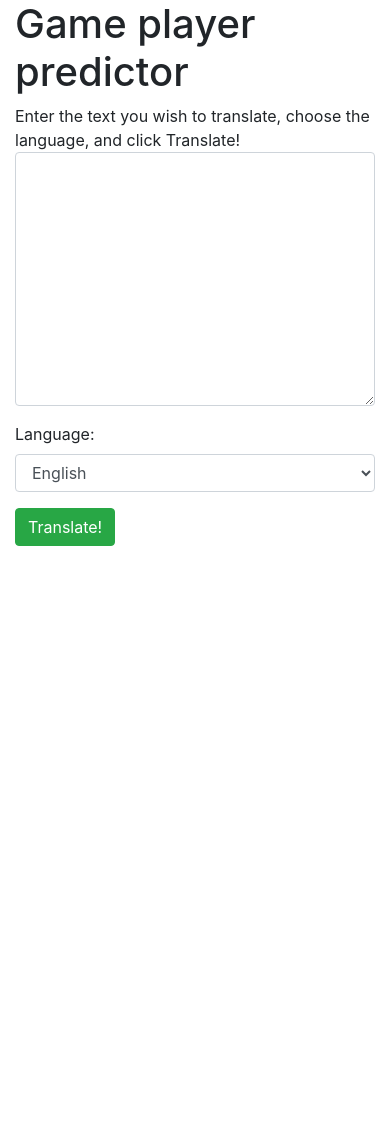
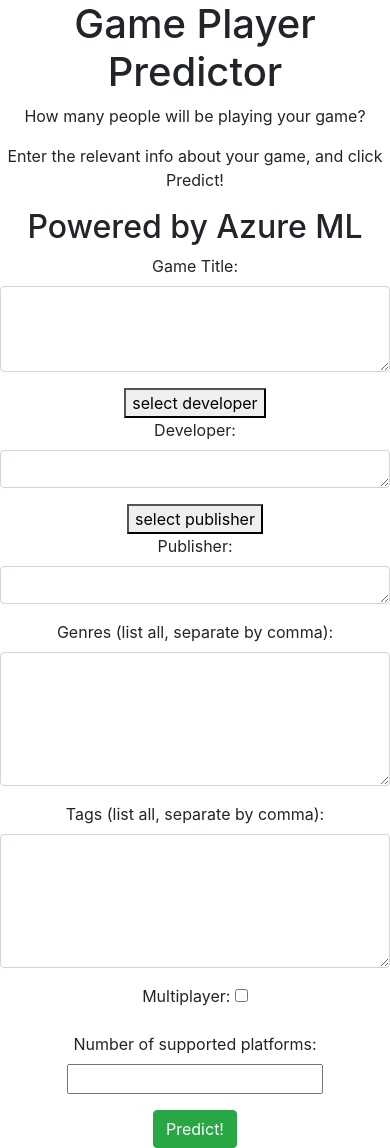
Before and after one commit to dannamachi/msa-2021-ai-project, a Flask app: page / in a window 390 px wide. Before the commit the page ends 546 px from the top, so only its background shows below. Run offline with Flask 2, Linux system fonts and the light colour scheme.

Commit message:
add interactive form & display data list

```diff
--- a/webapp/app.py
+++ b/webapp/app.py
@@ -2,8 +2,33 @@
 
 app = Flask(__name__)
 
+# get data lists
+with open('assets/common_words.json', 'r') as myfile:
+    data=myfile.read()
+common_word_list = json.loads(data)
+with open('assets/common_tags.json', 'r') as myfile:
+    data=myfile.read()
+common_tag_list = json.loads(data)
+with open('assets/common_genres.json', 'r') as myfile:
+    data=myfile.read()
+common_genre_list = json.loads(data)
+with open('assets/developer_dict.json', 'r') as myfile:
+    data=myfile.read()
+developer_dict = json.loads(data)
+with open('assets/publisher_dict.json', 'r') as myfile:
+    data=myfile.read()
+publisher_dict = json.loads(data)
+
+# get top 20 appear-the-most dev & pub
+cutdevlist = list(developer_dict.keys())
+cutdevlist = [a for a in cutdevlist if developer_dict[a] > 50]
+cutpublist = list(publisher_dict.keys())
+cutpublist = [a for a in cutpublist if publisher_dict[a] > 50]
+
+
 @app.route('/', methods=['GET'])
 def index():
-    data = json.dumps( [1.0,2.0,3.0] )
-    labels=json.dumps( ["12-31-18", "01-01-19", "01-02-19"] )
-    return render_template('index.html', data=data, labels=labels)
+    # get top 20 appear-the-most dev & pub
+    developerList = json.dumps( cutdevlist )
+    publisherList = json.dumps( cutpublist )
+    return render_template('index.html', developerList=developerList, publisherList=publisherList)
--- a/webapp/templates/index.html
+++ b/webapp/templates/index.html
@@ -5,38 +5,126 @@
     <meta name="viewport" content="width=device-width, initial-scale=1.0">
     <link rel="stylesheet" href="https://cdn.jsdelivr.net/npm/bootstrap@4.5.3/dist/css/bootstrap.min.css"
         integrity="sha384-TX8t27EcRE3e/ihU7zmQxVncDAy5uIKz4rEkgIXeMed4M0jlfIDPvg6uqKI2xXr2" crossorigin="anonymous">
-    <title>Translator</title>
+    <title>Game Player Estimator</title>
 </head>
-<body>
-    <div class="container">
-        <h1>Game player predictor</h1>
-        <div>Enter the text you wish to translate, choose the language, and click Translate!</div>
+<body onload="loadSelectOptions()">
+    <div class='row'>
+    <div class="col-md-6" id='leftblock'>
+        <h1>Game Player Predictor</h1>
+        <p>How many people will be playing your game?</p>
+        <p>Enter the relevant info about your game, and click Predict!</p>
+    </div>
+    <div class="col-md-6" id='rightblock'>
+        <h2>Powered by Azure ML</h2>
         <div>
             <form method="POST">
-                <div class="form-group">
-                    <textarea name="text" cols="20" rows="10" class="form-control"></textarea>
+                <div class="form-group" id="titlediv">
+                    <label for="gamename">Game Title:</label>
+                    <textarea id="gamename" name="gamename" cols="8" rows="3" class="form-control"></textarea>
                 </div>
-                <div class="form-group">
-                    <label for="language">Language:</label>
-                    <select name="language" class="form-control">
-                        <option value="en">English</option>
-                        <option value="it">Italian</option>
-                        <option value="ja">Japanese</option>
-                        <option value="ru">Russian</option>
-                        <option value="de">German</option>
+
+                <button type='button' id="devbutton" onclick="toggleInput('dev')">select developer</button>
+                <div class="form-group" id="devdiv1">
+                    <label for="developer1">Developer:</label>
+                    <textarea id="developer1" name="developer" rows="1" class="form-control"></textarea>
+                </div>
+                <div class="form-group" id="devdiv2">
+                    <label for="developer2">Developer:</label>
+                    <select id="developer2" name="developer" class="form-control">
+
                     </select>
                 </div>
+                <button type='button' id="pubbutton" onclick="toggleInput('pub')">select publisher</button>
+                <div class="form-group" id="pubdiv1">
+                    <label for="publisher1">Publisher:</label>
+                    <textarea type="text" id="publisher1" name="publisher" rows="1" class="form-control"></textarea>
+                </div>
+                <div class="form-group" id="pubdiv2">
+                    <label for="publisher2">Publisher:</label>
+                    <select id="publisher2" name="publisher" class="form-control">
+
+                    </select>
+                </div>
+                <div class="form-group" id="genrediv">
+                    <label for="genres">Genres (list all, separate by comma):</label>
+                    <textarea id="genres" name="genres" cols="10" rows="5" class="form-control"></textarea>
+                </div>
+                <div class="form-group" id="tagdiv">
+                    <label for="tags">Tags (list all, separate by comma):</label>
+                    <textarea id="tags" name="tags" cols="10" rows="5" class="form-control"></textarea>
+                </div>
+                <div class="form-group" id="multdiv">
+                    <label for="mult">Multiplayer:</label>
+                    <input type="checkbox" id="mult" name="mult">
+                </div>
+                <div class="form-group" id="platdiv">
+                    <label for="platcount">Number of supported platforms:</label>
+                    <input type="number" id="platcount" name="platcount">
+                </div>
+
                 <div>
-                    <button type="submit" class="btn btn-success">Translate!</button>
+                    <button type="submit" class="btn btn-success">Predict!</button>
                 </div>
             </form>
+            <style>
+                #leftblock {
+                    margin: auto;
+                    text-align: center;
+                }
+                #rightblock {
+                    margin: auto;
+                    text-align: center;
+                }
+                #devdiv1 {
+                    display: block
+                }
+                #devdiv2 {
+                    display: none
+                }
+                #pubdiv1 {
+                    display: block
+                }
+                #pubdiv2 {
+                    display: none
+                }
+            </style>
+
             <script>
                 // load the objects like you would with a normal jinja template i.e. {{ object }}, but add | tojson
                 // pass it into the parse function
-                  labels = JSON.parse({{ labels | tojson }})
-                  data = JSON.parse({{ data | tojson }})
+                  developerList = JSON.parse({{ developerList | tojson }})
+                  publisherList = JSON.parse({{ publisherList | tojson }})
+
+                  function toggleInput(key) {
+                    var keynoun = (key == 'dev' ? 'developer' : 'publisher');
+                    var devbutton = document.getElementById(`${key}button`);
+                    // toggle magic here
+                    var devdiv1 = document.getElementById(`${key}div1`);
+                    var devdiv2 = document.getElementById(`${key}div2`);
+                    if (devdiv1.style.display == 'none') {
+                        devdiv1.style.display = 'block'
+                        devdiv2.style.display = 'none'
+                        devbutton.innerHTML = `select a ${keynoun}`;
+                    } else {
+                        devdiv1.style.display = 'none'
+                        devdiv2.style.display = 'block'
+                        devbutton.innerHTML = `${keynoun} not found`;
+                    }
+                  }
+
+                  function loadSelectOptions() {
+                    var devselect = document.getElementById("developer2")
+                    for (var dev in developerList) {
+                        devselect.innerHTML += `<option value="${developerList[dev]}">${developerList[dev]}</option>`
+                    }
+                    var pubselect = document.getElementById("publisher2")
+                    for (var pub in publisherList) {
+                        pubselect.innerHTML += `<option value="${publisherList[pub]}">${publisherList[pub]}</option>`
+                    }
+                  }
             </script>
         </div>
     </div>
+    </div>
 </body>
 </html>
```
